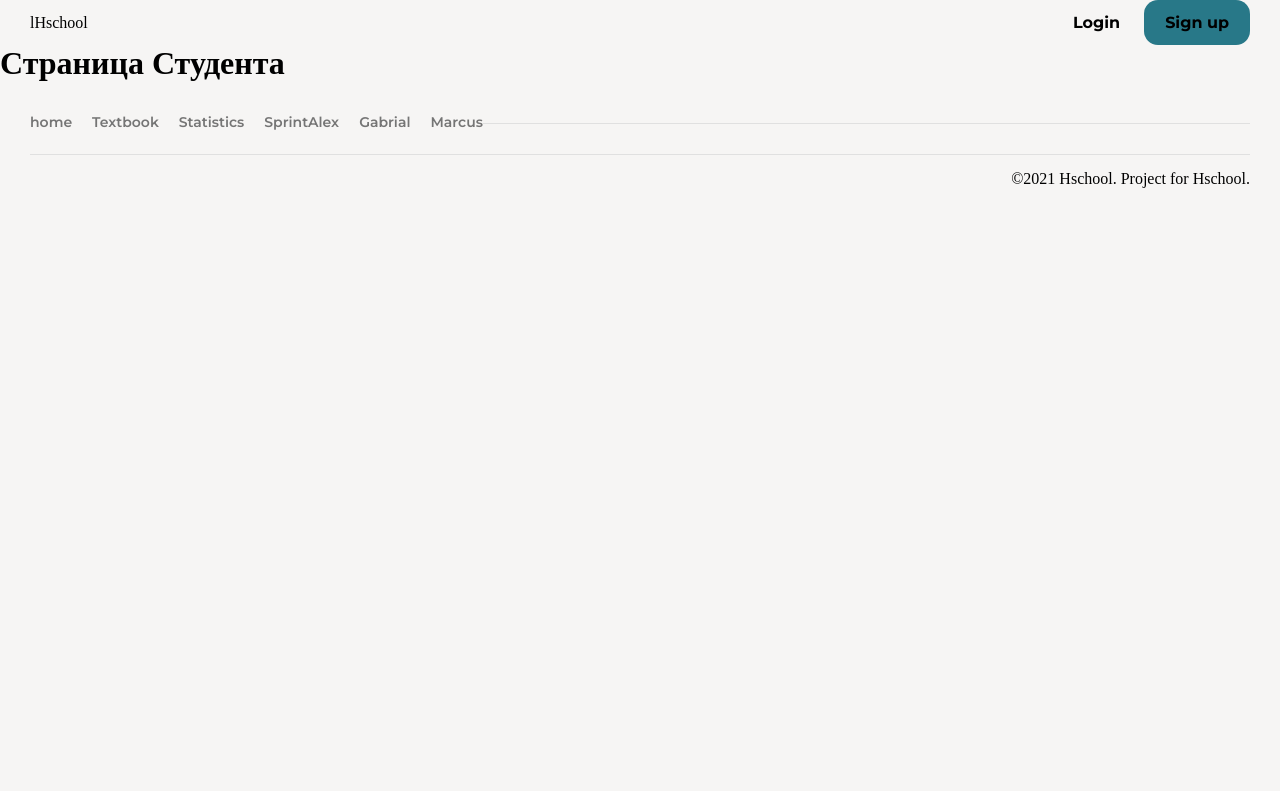
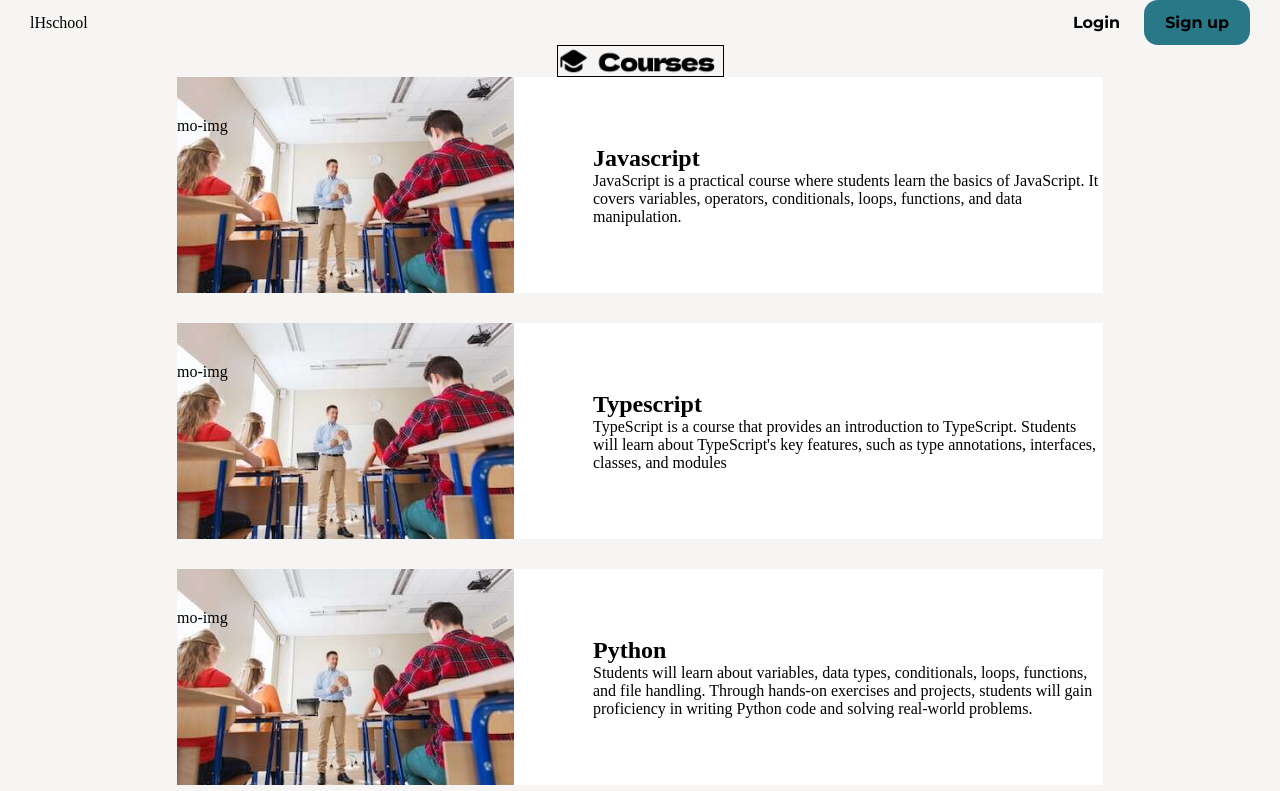
Before and after one commit to honeymirara/educational-platform, a React (Create React App) app in the folder client/: page /student in a window 1280 px wide. Shown: the top 791 px of the page. Built offline with nearby package versions, Linux system fonts and the light colour scheme; a web font is replaced by a local one.

Commit message:
page-student-style

```diff
--- a/client/src/page/StudentPage/StudentPage.js
+++ b/client/src/page/StudentPage/StudentPage.js
@@ -1,11 +1,42 @@
 import Header from "../../components/Header/Header"
 import Footer from '../../components/Footer/Footer'
+import style from './style.module.css';
 
 export default function StudentPage() {
+    const arr = [{
+        name: 'Javascript',
+        text: 'JavaScript is a practical course where students learn the basics of JavaScript. It covers variables, operators, conditionals, loops, functions, and data manipulation.'
+    },
+    {
+        name: 'Typescript',
+        text: "TypeScript is a course that provides an introduction to TypeScript. Students will learn about TypeScript's key features, such as type annotations, interfaces, classes, and modules"
+    },
+    {
+        name: 'Python',
+        text: 'Students will learn about variables, data types, conditionals, loops, functions, and file handling. Through hands-on exercises and projects, students will gain proficiency in writing Python code and solving real-world problems.'
+    }];
+
     return (
         <>
             <Header />
-            <div>
+            <div className={style.wrapper}>
+                <div className={style.container}>
+                    <div className={style.image}></div>
+                </div>
+                <div className={style.list}>
+                    {
+                        arr.map((el) => (
+                            <div className={style.courseContainer}>
+                            <div className={style.imageCourse}>mo-img</div>
+                            <div className={style.informationCourse}>
+                                <h2>{el.name}</h2>
+                                <p>{el.text}</p>
+                            </div>
+                        </div>
+                        )
+                        )
+                    }
+                </div>
                 <h1>Страница Студента</h1>
             </div>
             <Footer />
--- a/client/src/page/StudentPage/style.module.css
+++ b/client/src/page/StudentPage/style.module.css
@@ -1,13 +1,45 @@
-.wrapper{
+.container {
     display: flex;
-    flex-direction: ;
+    flex-direction: column;
+    justify-content: center;
+    align-items: center;
 }
 
-.image{
+.image {
     background-image: url(./assets/Frame\ 8.png);
-    background-repeat: no-reapeat;
+    background-repeat: no-repeat;
     background-size: contain;
     width: 167px;
-    height:32px;
-    border:1px solid black ;
+    height: 32px;
+    border: 1px solid black;
 }
+
+.courseContainer {
+    background-color: #fff;
+    display: flex;
+    justify-content: space-between;
+    width: 926px;
+    align-items: center;
+    margin: auto;
+}
+
+.imageCourse {
+    background: url(./assets/image\ 55.png) no-repeat;
+    width: 337px;
+    height: 216px;
+    padding: 40px 0px;
+    gap: 12px;
+}
+
+.list {
+    margin: auto;
+    width: 1220px;
+    display: flex;
+    flex-direction: column;
+    gap:30px;
+}
+
+.informationCourse {
+    width: 510px;
+
+}
```
Also changed, not shown: client/src/page/StudentPage/assets/image 55.png (added).
